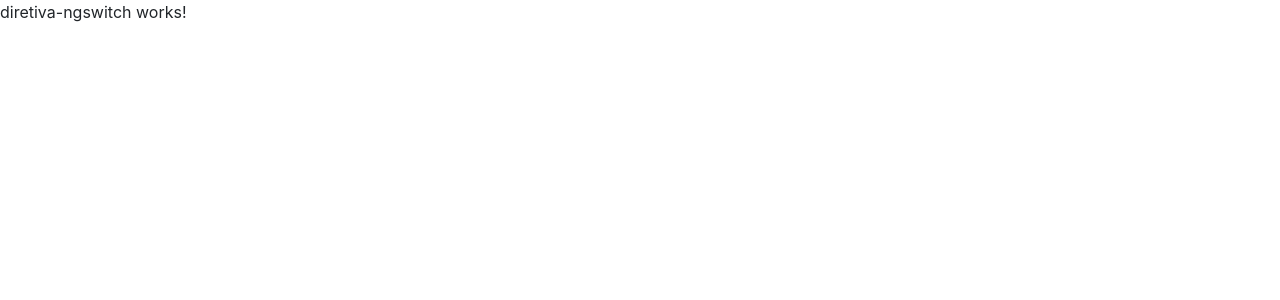
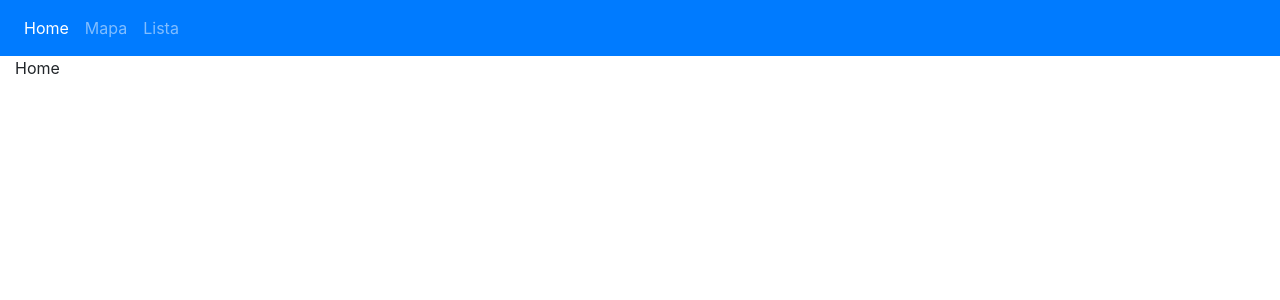
Before and after one commit to PedroFerreiraCJr/angular-directives, an Angular app: page / in a window 1280 px wide. Shown: the top 300 px of the page. Built offline with nearby package versions, Linux system fonts and the light colour scheme.

Commit message:
aula sobre diretivas ngSwitch, ngSwitchCase, e ngSwitchDefault

```diff
--- a/src/app/diretiva-ngswitch/diretiva-ngswitch.component.html
+++ b/src/app/diretiva-ngswitch/diretiva-ngswitch.component.html
@@ -1 +1,25 @@
-<p>diretiva-ngswitch works!</p>
+<nav class="navbar navbar-expand-lg navbar-dark bg-primary">
+  <button class="navbar-toggler" type="button" data-toggle="collapse" data-target="#navbarNavAltMarkup"
+    aria-controls="navbarNavAltMarkup" aria-expanded="false" aria-label="Toggle navigation">
+    <span class="navbar-toggler-icon"></span>
+  </button>
+  <div class="collapse navbar-collapse" id="navbarNavAltMarkup">
+    <div class="navbar-nav">
+      <a class="nav-link"
+        [class.active]="aba == 'home'"
+        (click)="changeSelection('home')">Home</a>
+      <a class="nav-link"
+        [class.active]="aba == 'mapa'"
+        (click)="changeSelection('mapa')">Mapa</a>
+      <a class="nav-link"
+        [class.active]="aba == 'lista'"
+        (click)="changeSelection('lista')">Lista</a>
+    </div>
+  </div>
+</nav>
+
+<div class="container-fluid" [ngSwitch]="aba">
+  <p *ngSwitchCase="'mapa'">Modo Mapa Ativado</p>
+  <p *ngSwitchCase="'lista'">Modo Lista Ativado</p>
+  <p *ngSwitchDefault>Home</p>
+</div>
--- a/src/app/diretiva-ngswitch/diretiva-ngswitch.component.ts
+++ b/src/app/diretiva-ngswitch/diretiva-ngswitch.component.ts
@@ -7,9 +7,16 @@ import { Component, OnInit } from '@angular/core';
 })
 export class DiretivaNgswitchComponent implements OnInit {
 
+  aba: string = 'home';
+
   constructor() { }
 
   ngOnInit(): void {
   }
 
+  public changeSelection(valor: string): void {
+    this.aba = valor;
+    console.log('aba', this.aba);
+  }
+
 }
```
